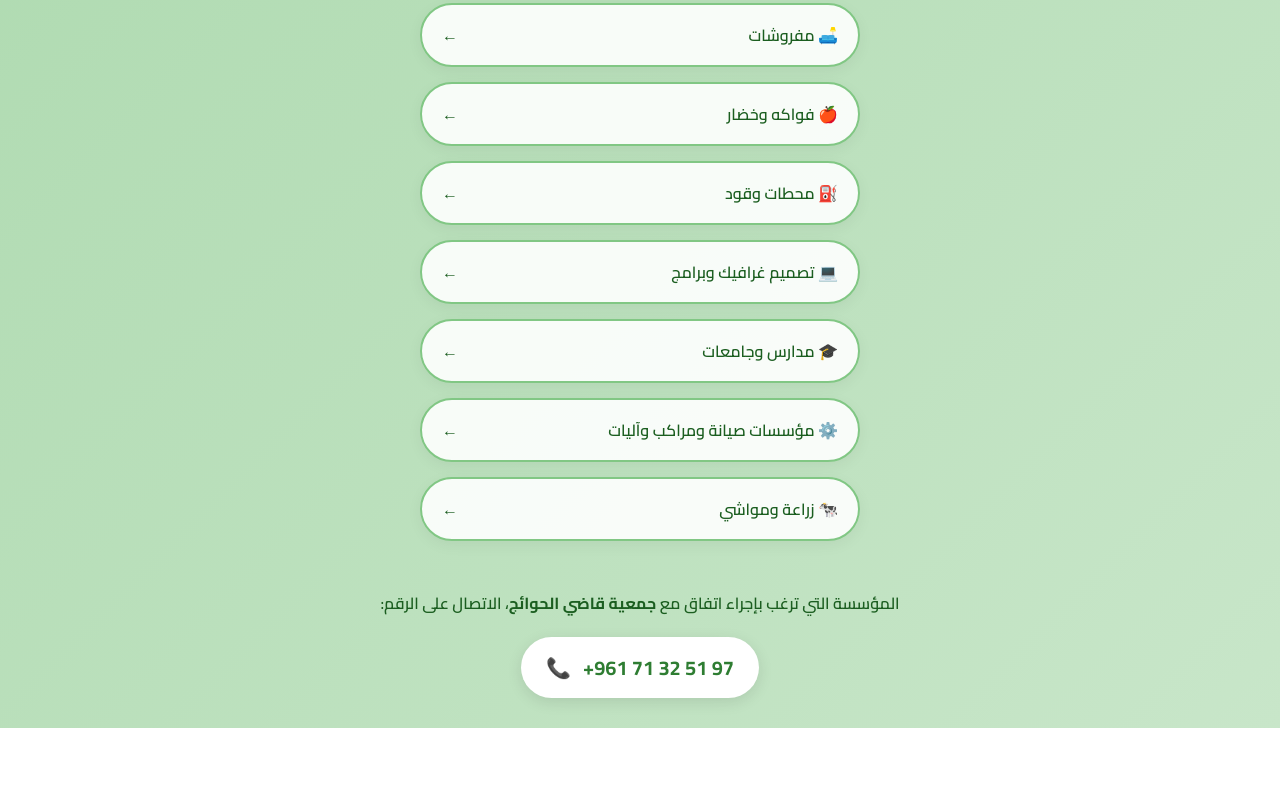
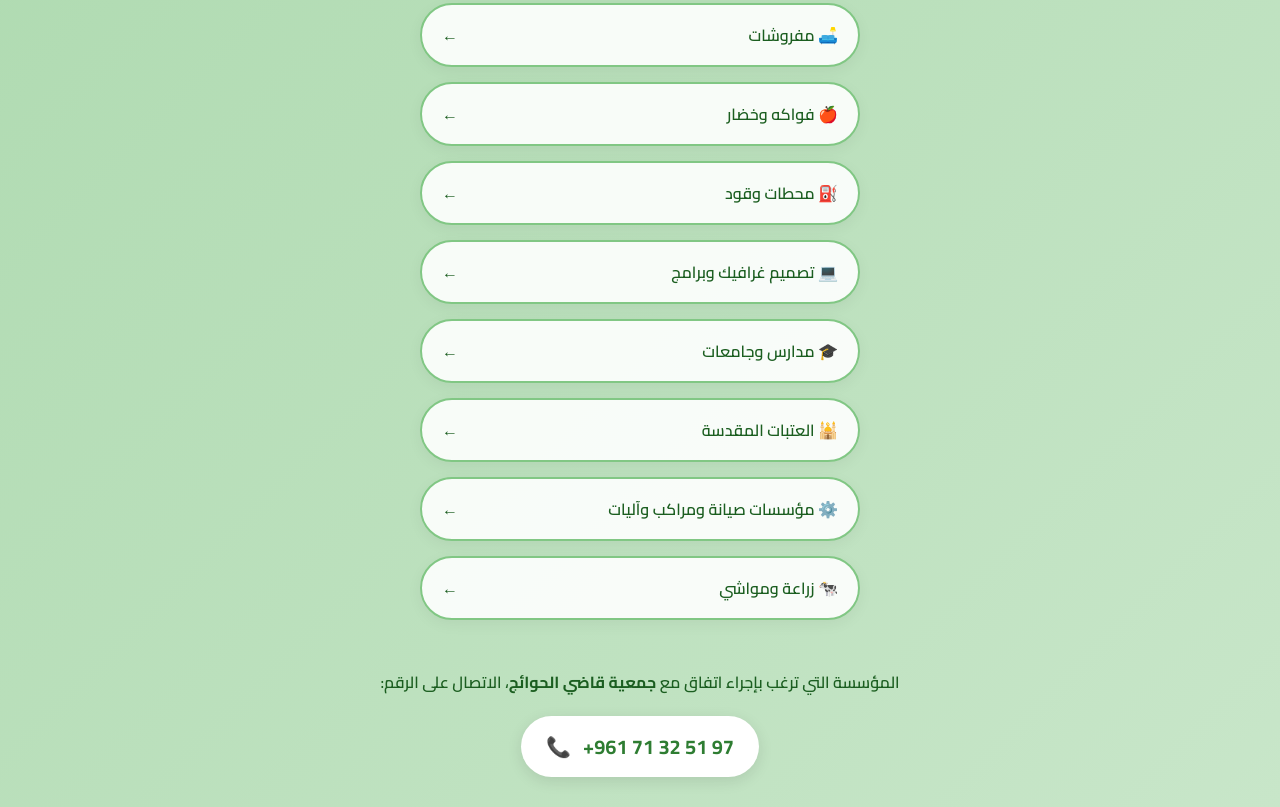
Before and after one commit to yasahebalzaman889-hub/jinan2, a plain HTML site: page index.html in a window 1280 px wide. Shown: the part 1045-1852 px from the top of the page. Before the commit the page ends 1773 px from the top, so only its background shows below. Drawn offline with Linux system fonts and the light colour scheme.

Commit message:
Update index.html

```diff
--- a/index.html
+++ b/index.html
@@ -227,6 +227,9 @@
         <a onclick="location.replace('education.html')" style="animation-delay: 0.7s;">
             <span>🎓 مدارس وجامعات</span><span>←</span>
         </a>
+        <a onclick="location.replace('holy-sites.html')" style="animation-delay: 0.7s;">
+    <span>🕌 العتبات المقدسة</span><span>←</span>
+        </a>
         <a onclick="location.replace('maintenance.html')" style="animation-delay: 0.75s;">
             <span>⚙️ مؤسسات صيانة ومراكب وآليات</span><span>←</span>
         </a>
```
